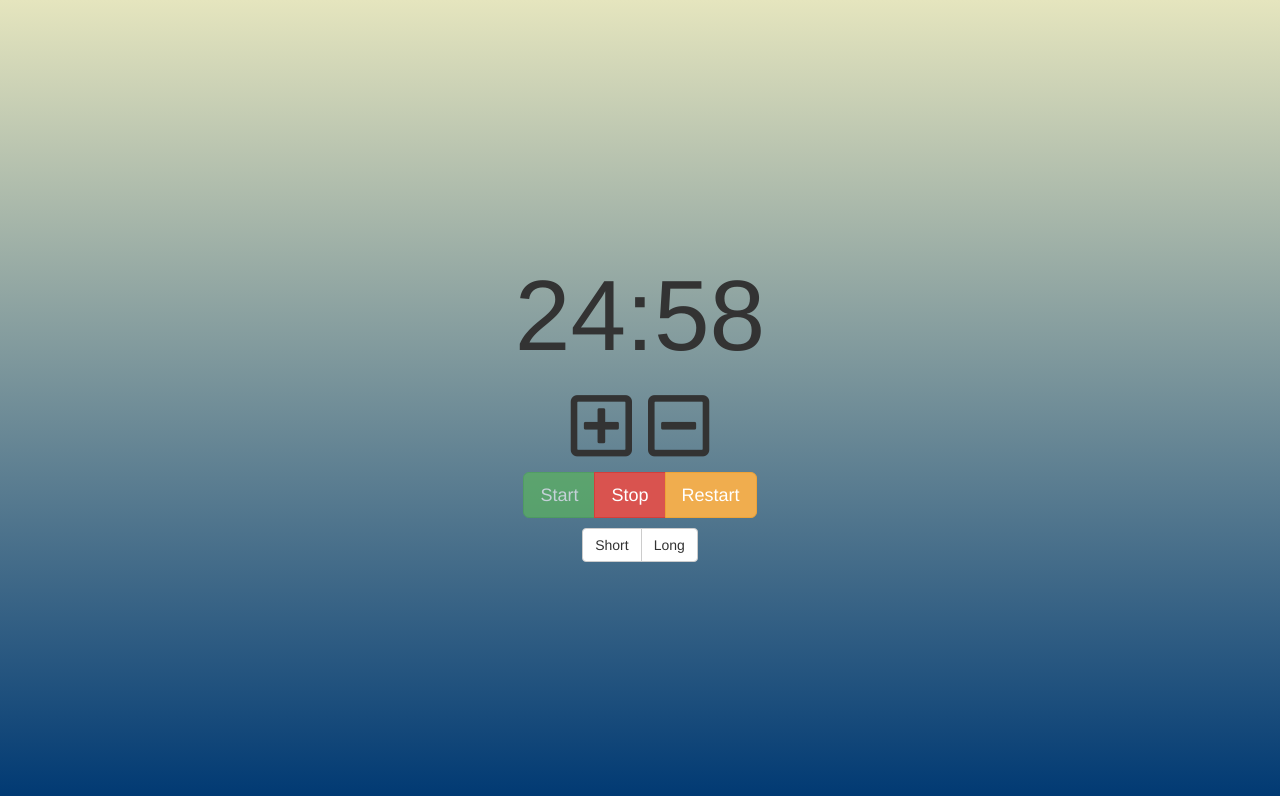
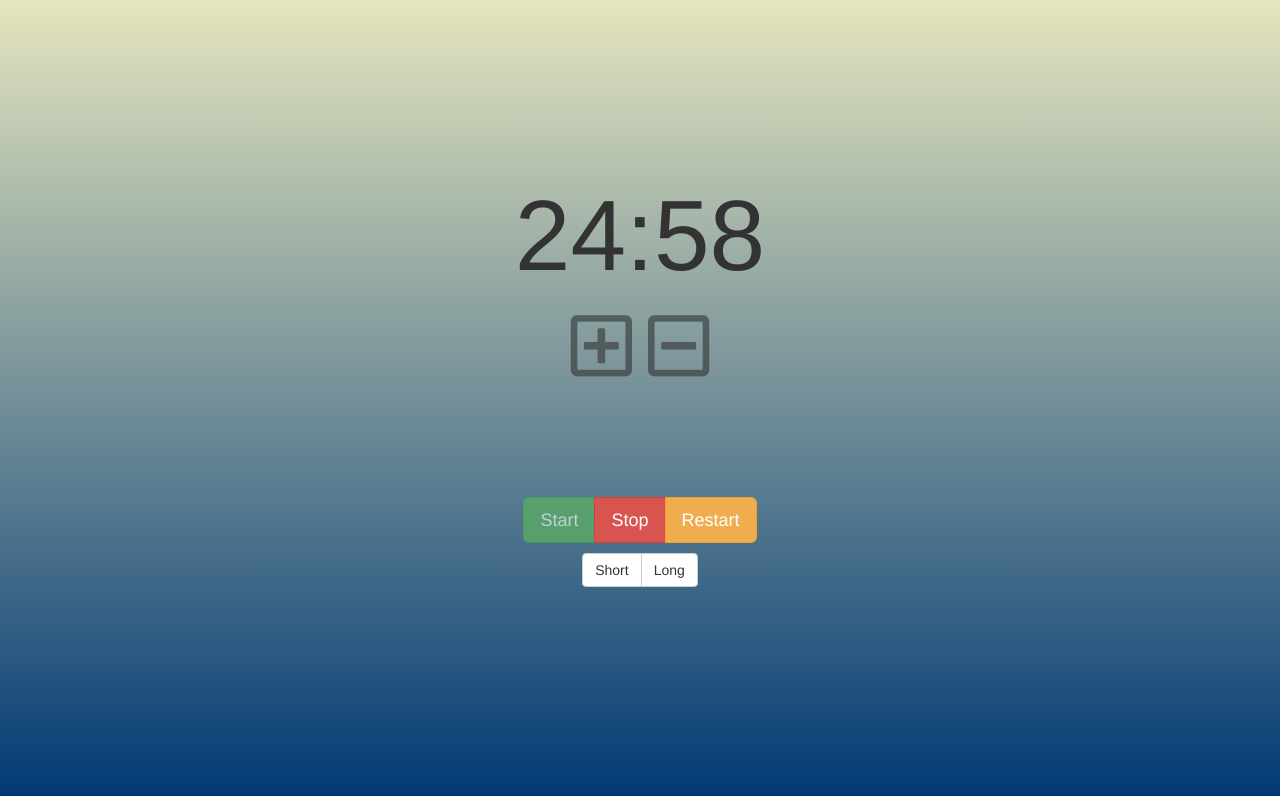
Before and after one commit to dacrands/pomodoro, a plain HTML site: page countdown.html in a window 1280 px wide. Both pictures are taken after a click on the button "Start". Drawn offline with nearby package versions, Linux system fonts and the light colour scheme.

Commit message:
Added disable class to fa icons

```diff
--- a/countdown.css
+++ b/countdown.css
@@ -1,6 +1,6 @@
 body {
   text-align: center;
-  padding-top: 30vh;
+  padding-top: 20vh;
   height: 100vh;
   background: #003973;  /* fallback for old browsers */
   background: -webkit-linear-gradient(to bottom, #E5E5BE, #003973);  /* Chrome 10-25, Safari 5.1-6 */
@@ -19,14 +19,22 @@ button:visited {
   outline: none;
 }
 
-
-
 .btn-group {
   display: inline-block;
   margin-top: 10px;
+}
+
+.change-time {
+  margin-bottom: 7.5em;
 }
 
 .change-time button {
   background: none;
   border: none;
 }
+
+.far-disabled {
+  opacity: 0.6;
+  cursor: not-allowed;
+  pointer-events: all !important;
+}
--- a/countdown.js
+++ b/countdown.js
@@ -100,6 +100,8 @@ function appendTime(){
 
 function start(){
     if(!begin){
+      decreaseButton.classList.add("far-disabled");
+      increaseButton.classList.add("far-disabled");
       decreaseButton.disabled = true;
       increaseButton.disabled = true;
       startButton.disabled = true;
@@ -110,6 +112,8 @@ function start(){
 
 function stop(){
   if (begin) {
+    decreaseButton.classList.remove("far-disabled");
+    increaseButton.classList.remove("far-disabled");
     decreaseButton.disabled = false;
     increaseButton.disabled = false;
     startButton.disabled = false;
```
